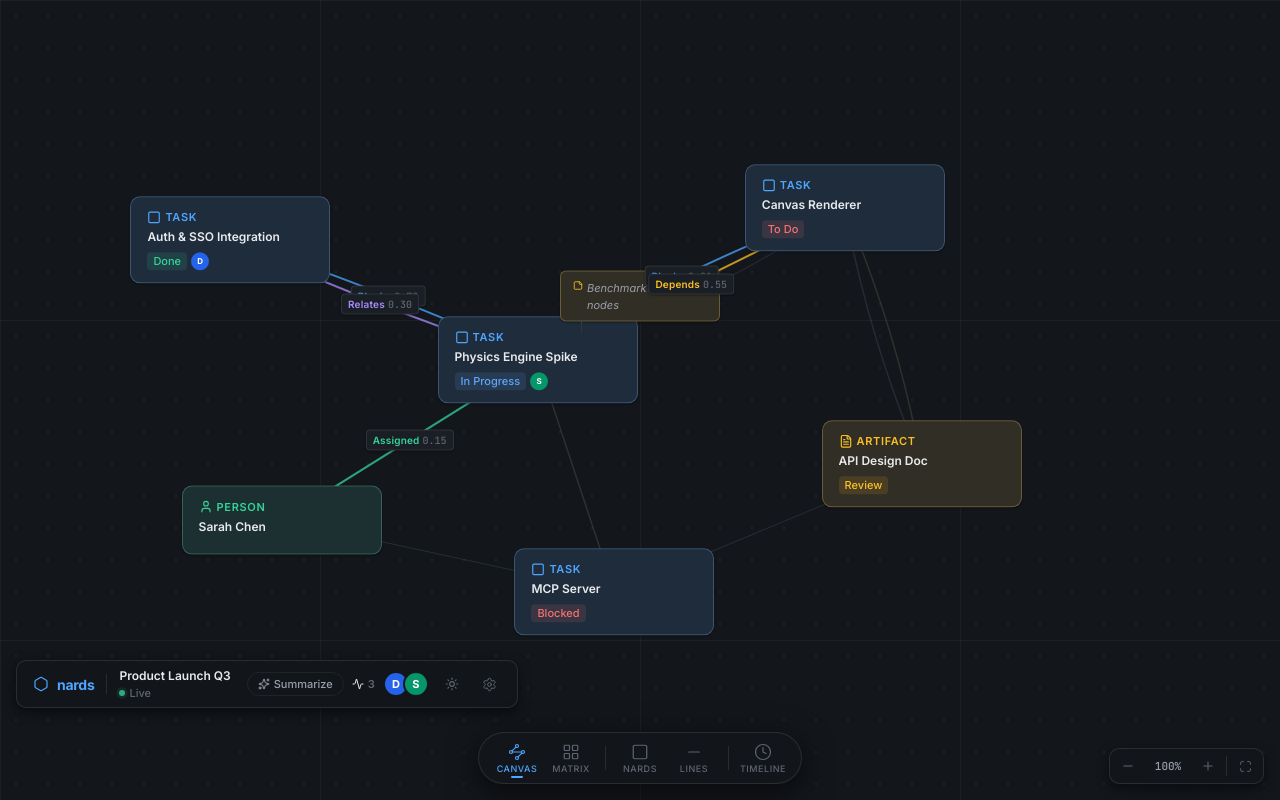
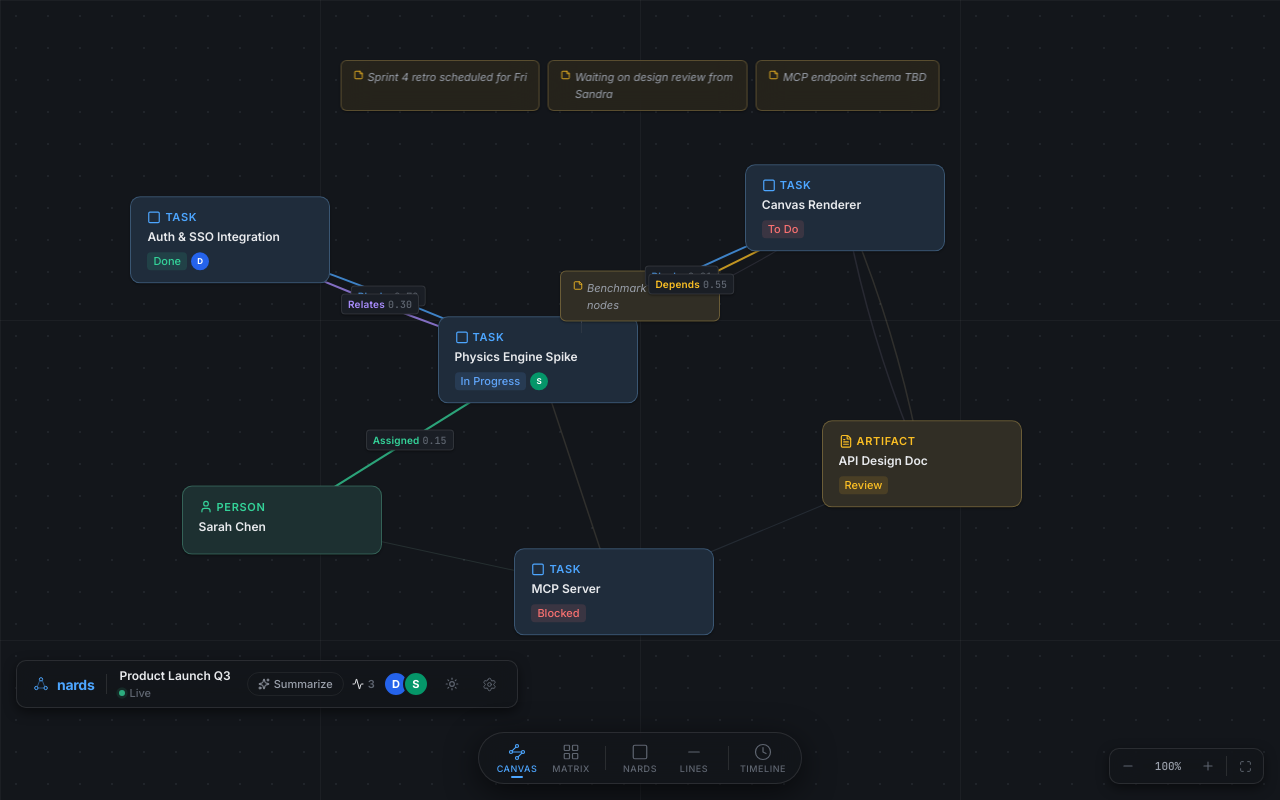
Before and after one commit to themightyboosh/nords, a React (Vite) app in the folder client-alt/: page / in a window 1280 px wide. Built offline with nearby package versions, Linux system fonts and the light colour scheme.

Commit message:
feat: Grid scales with zoom, directional arrows, unanchored notes row, SVG logo, drag info panel spec

```diff
--- a/client-alt/src/components/Canvas/CanvasMock.css
+++ b/client-alt/src/components/Canvas/CanvasMock.css
@@ -14,7 +14,62 @@
   cursor: grabbing;
 }
 
-/* ── Dot Grid (every 32px) ── */
+/* ═══════════════════════════════════════════════ */
+/* UNANCHORED NOTES — fixed row at top             */
+/* ═══════════════════════════════════════════════ */
+
+.nards-unanchored-notes {
+  position: absolute;
+  top: calc(var(--nards-header-height) + var(--nards-space-md));
+  left: 50%;
+  transform: translateX(-50%);
+  z-index: 50;
+  display: flex;
+  gap: var(--nards-space-sm);
+  pointer-events: auto;
+}
+
+.nards-unanchored-note {
+  display: flex;
+  align-items: flex-start;
+  gap: var(--nards-space-xs);
+  padding: var(--nards-space-sm) var(--nards-space-md);
+  background: color-mix(in srgb, var(--nards-color-warning) 8%, var(--nards-glass-bg));
+  backdrop-filter: blur(var(--nards-glass-blur));
+  -webkit-backdrop-filter: blur(var(--nards-glass-blur));
+  border: 1px solid color-mix(in srgb, var(--nards-color-warning) 15%, var(--nards-color-border-default));
+  border-radius: var(--nards-radius-md);
+  box-shadow: var(--nards-shadow-sm);
+  max-width: 200px;
+  cursor: pointer;
+}
+
+.nards-unanchored-note__icon {
+  color: var(--nards-color-warning);
+  flex-shrink: 0;
+  margin-top: 1px;
+}
+
+.nards-unanchored-note__text {
+  font-size: var(--nards-font-size-xs);
+  font-weight: var(--nards-font-weight-normal);
+  color: var(--nards-color-text-secondary);
+  line-height: var(--nards-line-height-normal);
+  font-style: italic;
+}
+
+/* ═══════════════════════════════════════════════ */
+/* ZOOMABLE CONTENT — grid + tethers + nodes       */
+/* ═══════════════════════════════════════════════ */
+
+.nards-canvas__content {
+  position: absolute;
+  inset: 0;
+  transform-origin: center center;
+  transition: transform 0.2s ease;
+}
+
+/* Dot Grid — scales with canvas */
 .nards-canvas__grid {
   position: absolute;
   inset: 0;
@@ -27,7 +82,7 @@
   opacity: 0.3;
 }
 
-/* ── Major Grid Lines (every 10th dot = 320px) ── */
+/* Major Grid Lines — every 10th dot, scales with canvas */
 .nards-canvas__grid-lines {
   position: absolute;
   inset: 0;
@@ -36,14 +91,6 @@
     linear-gradient(to bottom, var(--nards-color-border-default) 1px, transparent 1px);
   background-size: 320px 320px;
   opacity: 0.4;
-}
-
-/* ── Zoomable Content Wrapper ── */
-.nards-canvas__content {
-  position: absolute;
-  inset: 0;
-  transform-origin: center center;
-  transition: transform 0.2s ease;
 }
 
 /* ── SVG Tether Layer ── */
@@ -67,10 +114,9 @@
   filter: saturate(0.3);
 }
 
-/* ── HTML Tether Labels (positioned inside zoomable, counter-scaled) ── */
+/* ── Line Labels — zoom-independent ── */
 .nards-tether-label {
   position: absolute;
-  /* transform set inline: translate(-50%, -50%) scale(inverseScale) */
   z-index: 15;
   display: inline-flex;
   align-items: center;
@@ -108,8 +154,6 @@
   transform: translate(-50%, -50%);
   z-index: 12;
   width: 200px;
-  /* background set inline via color-mix(typeColor 10%, bg-surface) */
-  /* border set inline via color-mix(typeColor 20%, border-default) */
   border-width: 1px;
   border-style: solid;
   border-radius: var(--nards-radius-lg);
@@ -138,14 +182,11 @@
   margin-bottom: var(--nards-space-xs);
 }
 
-/* Icon is now rendered directly in typeColor — no badge box */
-
 .nards-node__type-label {
   font-size: var(--nards-font-size-xs);
   font-weight: var(--nards-font-weight-semibold);
   text-transform: uppercase;
   letter-spacing: var(--nards-letter-spacing-wide);
-  /* color set inline via typeColor */
 }
 
 .nards-node__title {
@@ -188,12 +229,12 @@
 }
 
 /* ═══════════════════════════════════════════════ */
-/* ANCHORED STICKY NOTES                           */
+/* ANCHORED STICKY NOTES — zoom-independent        */
 /* ═══════════════════════════════════════════════ */
 
 .nards-sticky-note {
   position: absolute;
-  transform: translate(-50%, -50%);
+  /* transform set inline: translate(-50%, -50%) scale(inverseScale) */
   z-index: 14;
   width: 160px;
   padding: var(--nards-space-sm) var(--nards-space-md);
@@ -206,6 +247,7 @@
   gap: var(--nards-space-xs);
   cursor: pointer;
   user-select: none;
+  transform-origin: center center;
 }
 
 .nards-sticky-note__connector {
@@ -304,4 +346,11 @@
     bottom: calc(var(--nards-dock-height) + var(--nards-space-xl));
     right: var(--nards-space-sm);
   }
+  .nards-unanchored-notes {
+    flex-wrap: wrap;
+    max-width: calc(100vw - var(--nards-space-lg) * 2);
+  }
+  .nards-unanchored-note {
+    max-width: 150px;
+  }
 }
--- a/client-alt/src/components/Canvas/CanvasMock.tsx
+++ b/client-alt/src/components/Canvas/CanvasMock.tsx
@@ -50,6 +50,13 @@ const TETHERS: TetherData[] = [
   { from: 'n6', to: 'n2', type: 'Depends', color: '#fbbf24', value: 0.65, label: 'Strong Dep.', ghost: true },
 ];
 
+/* ── Unanchored notes — pinned to top of viewport ── */
+const UNANCHORED_NOTES = [
+  'Sprint 4 retro scheduled for Fri',
+  'Waiting on design review from Sandra',
+  'MCP endpoint schema TBD',
+];
+
 interface CanvasMockProps {
   onNardClick: (id: string) => void;
   selectedNard: string | null;
@@ -78,7 +85,6 @@ const CanvasMock: React.FC<CanvasMockProps> = ({ onNardClick, selectedNard }) =>
     return n ? { x: n.x, y: n.y } : { x: 0, y: 0 };
   };
 
-  // Pre-compute tether label positions (in %)
   const tetherLabels = TETHERS.filter(t => !t.ghost).map((t) => {
     const from = getNardPos(t.from);
     const to = getNardPos(t.to);
@@ -95,19 +101,41 @@ const CanvasMock: React.FC<CanvasMockProps> = ({ onNardClick, selectedNard }) =>
 
   return (
     <div className="nards-canvas">
-      {/* Grid: dots + every 10th = light grid lines */}
-      <div className="nards-canvas__grid" />
-      <div className="nards-canvas__grid-lines" />
 
+      {/* ═══ Unanchored notes — fixed row at top ═══ */}
+      <div className="nards-unanchored-notes">
+        {UNANCHORED_NOTES.map((note, i) => (
+          <div key={i} className="nards-unanchored-note">
+            <StickyNote size={10} className="nards-unanchored-note__icon" />
+            <span className="nards-unanchored-note__text">{note}</span>
+          </div>
+        ))}
+      </div>
+
+      {/* ═══ Zoomable content (grid + tethers + nodes) ═══ */}
       <div
         className="nards-canvas__content"
         style={{ transform: `scale(${zoom / 100})` }}
       >
-        {/* SVG tether lines */}
+        {/* Grid scales with canvas */}
+        <div className="nards-canvas__grid" />
+        <div className="nards-canvas__grid-lines" />
+
+        {/* SVG tether lines with directional arrows */}
         <svg className="nards-canvas__tethers" viewBox="0 0 100 100" preserveAspectRatio="none">
           <defs>
-            <marker id="arrow-active" markerWidth="8" markerHeight="6" refX="7" refY="3" orient="auto">
-              <path d="M0,0 L8,3 L0,6" fill="var(--nards-color-accent)" opacity="0.7" />
+            {/* Per-color arrow markers for directionality */}
+            <marker id="arrow-blue" markerWidth="4" markerHeight="3" refX="3.5" refY="1.5" orient="auto">
+              <path d="M0,0 L4,1.5 L0,3Z" fill="#4da6ff" />
+            </marker>
+            <marker id="arrow-green" markerWidth="4" markerHeight="3" refX="3.5" refY="1.5" orient="auto">
+              <path d="M0,0 L4,1.5 L0,3Z" fill="#34d399" />
+            </marker>
+            <marker id="arrow-amber" markerWidth="4" markerHeight="3" refX="3.5" refY="1.5" orient="auto">
+              <path d="M0,0 L4,1.5 L0,3Z" fill="#fbbf24" />
+            </marker>
+            <marker id="arrow-violet" markerWidth="4" markerHeight="3" refX="3.5" refY="1.5" orient="auto">
+              <path d="M0,0 L4,1.5 L0,3Z" fill="#a78bfa" />
             </marker>
           </defs>
           {TETHERS.map((t, i) => {
@@ -126,6 +154,13 @@ const CanvasMock: React.FC<CanvasMockProps> = ({ onNardClick, selectedNard }) =>
             const pathD = offset === 0
               ? `M ${from.x} ${from.y} L ${to.x} ${to.y}`
               : `M ${from.x} ${from.y} Q ${cpX} ${cpY} ${to.x} ${to.y}`;
+
+            // Pick arrow marker by color
+            const arrowId = t.color === '#4da6ff' ? 'arrow-blue'
+              : t.color === '#34d399' ? 'arrow-green'
+              : t.color === '#fbbf24' ? 'arrow-amber'
+              : 'arrow-violet';
+
             return (
               <path
                 key={i}
@@ -133,13 +168,13 @@ const CanvasMock: React.FC<CanvasMockProps> = ({ onNardClick, selectedNard }) =>
                 className={t.ghost ? 'nards-tether--ghost' : 'nards-tether--active'}
                 stroke={t.color}
                 fill="none"
-                markerEnd={!t.ghost ? "url(#arrow-active)" : undefined}
+                markerEnd={!t.ghost ? `url(#${arrowId})` : undefined}
               />
             );
           })}
         </svg>
 
-        {/* Line labels — counter-scale so they stay fixed size during zoom */}
+        {/* Line labels — counter-scaled for zoom independence */}
         {tetherLabels.map((label, i) => (
           <div
             key={`label-${i}`}
@@ -197,10 +232,15 @@ const CanvasMock: React.FC<CanvasMockProps> = ({ onNardClick, selectedNard }) =>
                   </div>
                 )}
               </div>
+              {/* Anchored sticky — counter-scaled */}
               {nard.note && (
                 <div
                   className="nards-sticky-note"
-                  style={{ left: `${nard.x + 8}%`, top: `${nard.y - 8}%` }}
+                  style={{
+                    left: `${nard.x + 8}%`,
+                    top: `${nard.y - 8}%`,
+                    transform: `translate(-50%, -50%) scale(${inverseScale})`,
+                  }}
                 >
                   <div className="nards-sticky-note__connector" />
                   <StickyNote size={10} className="nards-sticky-note__icon" />
--- a/client-alt/src/components/Layout/ViewportHeader.tsx
+++ b/client-alt/src/components/Layout/ViewportHeader.tsx
@@ -1,5 +1,6 @@
 import React from 'react';
-import { Hexagon, Sparkles, Settings, Activity } from 'lucide-react';
+import { Sparkles, Settings, Activity } from 'lucide-react';
+import NardsLogo from '../NardsLogo';
 import ThemeSwitcher from '../ThemeSwitcher/ThemeSwitcher';
 import './ViewportHeader.css';
 
@@ -13,7 +14,7 @@ const ViewportHeader: React.FC<ViewportHeaderProps> = ({ currentTheme, onThemeCh
     <header className="nards-viewport-header nards-glass">
       <div className="nards-viewport-header__left">
         <div className="nards-viewport-header__logo">
-          <Hexagon size={16} strokeWidth={1.8} />
+          <NardsLogo size={16} />
           <span className="nards-viewport-header__wordmark">nards</span>
         </div>
         <div className="nards-viewport-header__divider" />
--- /dev/null
+++ b/client-alt/src/components/NardsLogo.tsx
@@ -0,0 +1,32 @@
+import React from 'react';
+
+/**
+ * Nards Logo — standalone SVG.
+ * Replace the <path> / <g> contents when the final logo is ready.
+ * Props: size (defaults to 20), color inherits from currentColor.
+ */
+interface NardsLogoProps {
+  size?: number;
+  className?: string;
+}
+
+const NardsLogo: React.FC<NardsLogoProps> = ({ size = 20, className }) => (
+  <svg
+    width={size}
+    height={size}
+    viewBox="0 0 24 24"
+    fill="none"
+    xmlns="http://www.w3.org/2000/svg"
+    className={className}
+  >
+    {/* Placeholder mark — three connected nodes forming a triangle */}
+    <circle cx="12" cy="5" r="2.5" stroke="currentColor" strokeWidth="1.5" />
+    <circle cx="5" cy="18" r="2.5" stroke="currentColor" strokeWidth="1.5" />
+    <circle cx="19" cy="18" r="2.5" stroke="currentColor" strokeWidth="1.5" />
+    <line x1="10" y1="7" x2="6.5" y2="16" stroke="currentColor" strokeWidth="1.2" opacity="0.6" />
+    <line x1="14" y1="7" x2="17.5" y2="16" stroke="currentColor" strokeWidth="1.2" opacity="0.6" />
+    <line x1="7.5" y1="18" x2="16.5" y2="18" stroke="currentColor" strokeWidth="1.2" opacity="0.6" />
+  </svg>
+);
+
+export default NardsLogo;
```
Also changed, not shown: 1 other file (tests, documents, lock files or other folders).
